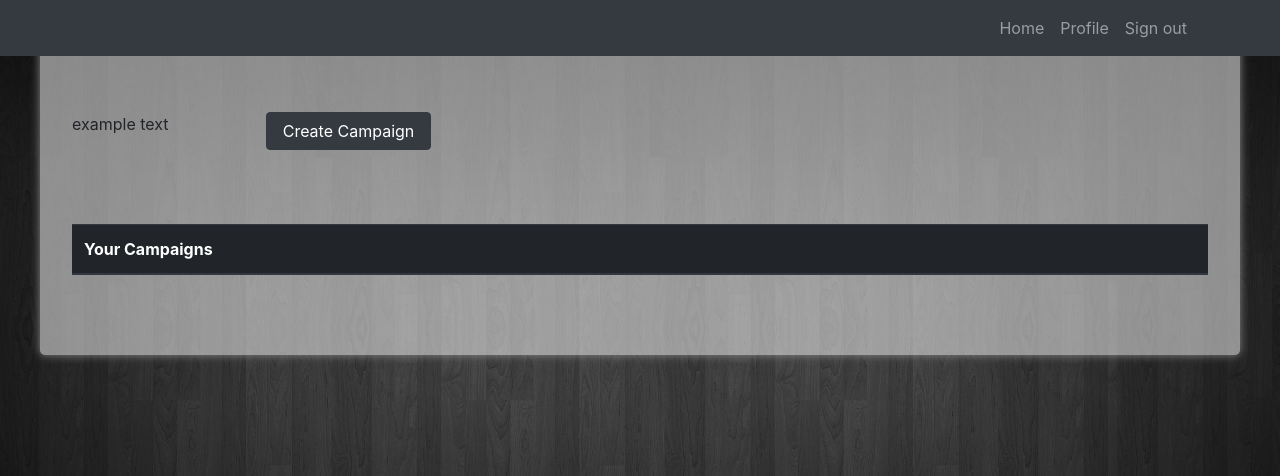
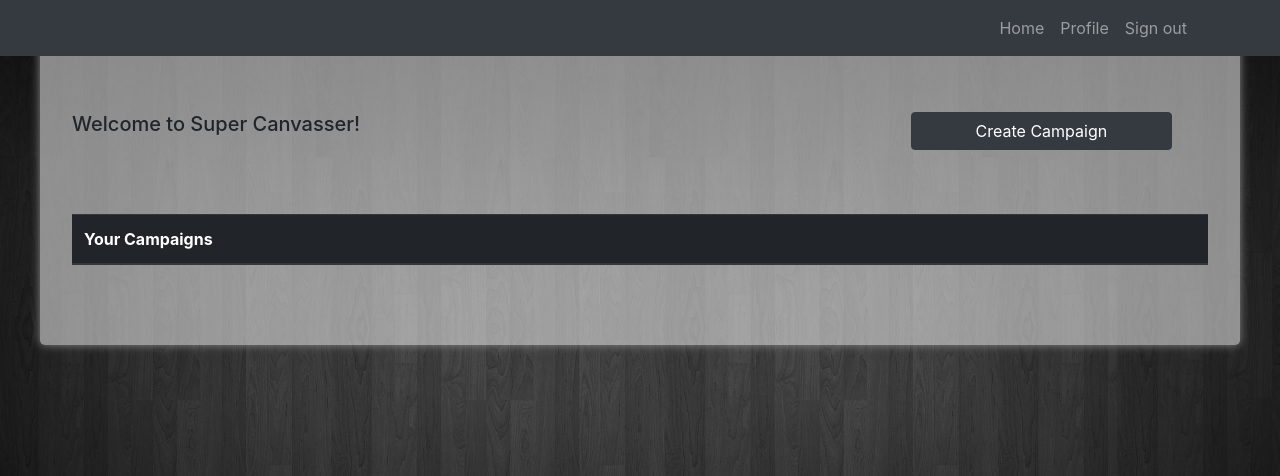
Before and after one commit to zhaoyu9610/SuperCanvasser, a Django app: template frontend/templates/campaigns.html in a window 1280 px wide. Shown: the top 476 px of the page. Run offline with Django 3.2, Linux system fonts and the light colour scheme; the template is opened without the code that fills it, so the values that code supplies are empty; some libraries are stand-ins or nearby versions.

```diff
--- a/frontend/static/Supercanvassercampaign.css
+++ b/frontend/static/Supercanvassercampaign.css
@@ -50,6 +50,12 @@ h1 {
     padding-bottom:0px;
 
 }
+.campaignFront {
+    padding-right:450px;
+    padding-bottom:0px;
+
+}
+
 #errorCanvasser{
 color:red;
 }
--- a/frontend/templates/campaigns.html
+++ b/frontend/templates/campaigns.html
@@ -1,6 +1,6 @@
 {% extends 'base.html' %}
 {% block content %}
-    <script>
+<script>
 
 
     $(document).ready(function() {
@@ -20,32 +20,35 @@
             });
         });
     });
-    </script>
+
+</script>
 
 <div class="jumbotron">
     <br><br>
-    <div class="container-flex">
-        <div class="row">
-            <div class="col-2 float-left">
-                <p>example text</p>
-            </div>
-            <div id = "space" class="col-2 float-right">
-                <button id="createCamp" class="btn btn-block btn-dark btn-secondary">Create Campaign</button>
-            </div>
+    <div class="form-group row">
+
+        <div class="input-group col-4">
+            <h5>Welcome to Super Canvasser!</h5>
+        </div>
+        <div class = "campaignFront"></div>
+        <div class ="input-group col-3">
+            <button id = "createCamp" class="btn btn-block btn-dark btn-secondary float-right">Create Campaign</button>
         </div>
     </div>
-    <br><br><br>
+    <br><br>
 
-    <table class="table table-hover" id = "camTable">
+    <table class="table table-hover" id="camTable">
         <thead class="thead-dark">
         <tr>
             <th scope="col">Your Campaigns</th>
         </tr>
         </thead>
         {% for item in campaigns %}
-        <tr><td><a href="/campaigns/{{item.id}}" class = 'campaignLink'>{{item.name}}</a></td></tr>
+        <tr>
+            <td><a href="/campaigns/{{item.id}}" class='campaignLink'>{{item.name}}</a></td>
+        </tr>
         {% endfor %}
-        <tbody id = "addToTable">
+        <tbody id="addToTable">
 
         </tbody>
     </table>
```
Also changed, not shown: frontend/templates/campaign.html (+5 -4 lines), frontend/templates/campaign_create.html (+16 -16 lines), frontend/templates/campaign_edit.html (+19 -18 lines), frontend/templates/canvass.html (added, +23 -0 lines).
